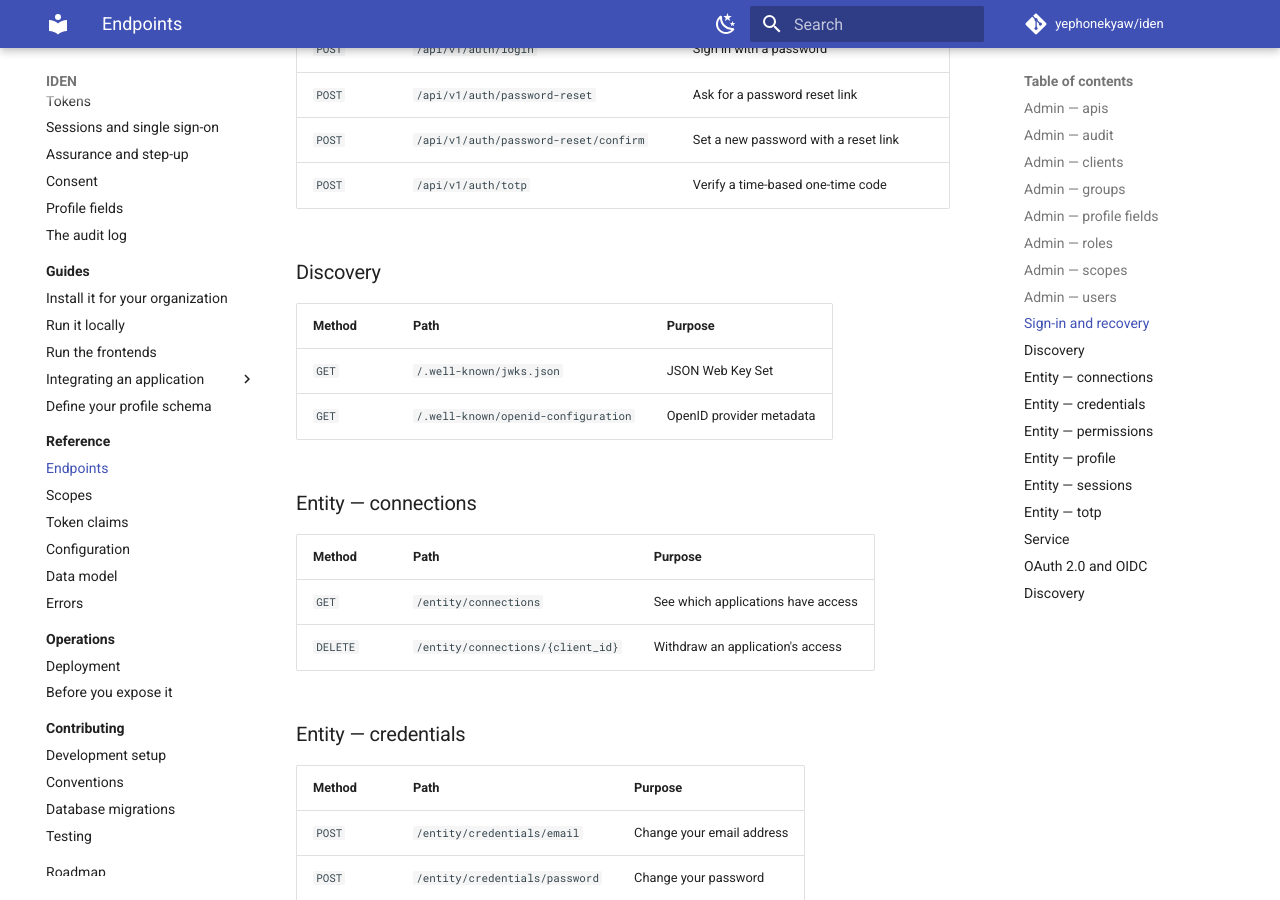
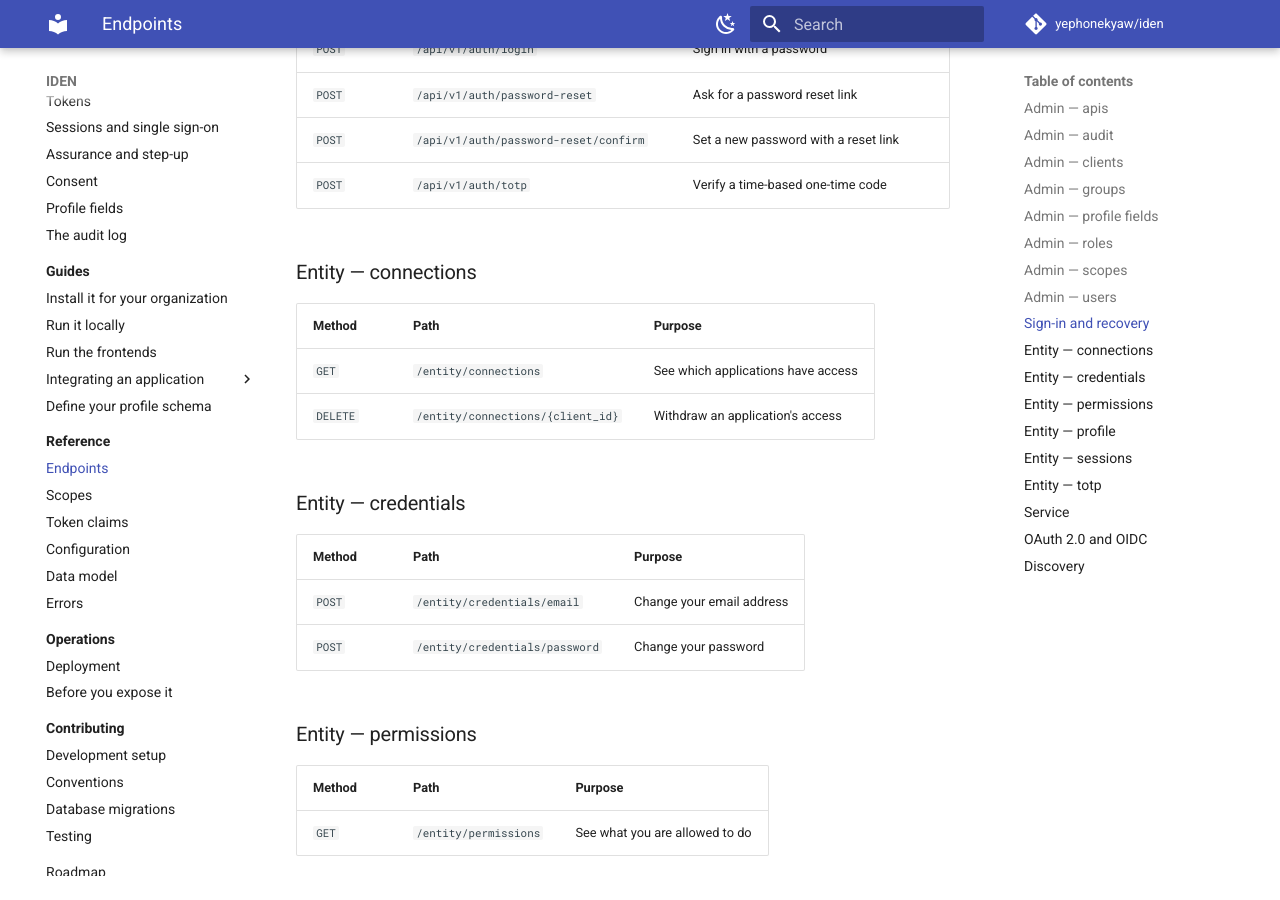
Before and after one commit to yephonekyaw/iden, an MkDocs documentation site: the page built from docs/reference/endpoints.md, in a window 1280 px wide and 900 px high, scrolled down 3982 px. Built offline with MkDocs 1.6.1 and Material for MkDocs 9.7.7, drawn with Linux system fonts in a browser that asks for light colours; comment, search, counter and statistics services are not loaded.

Commit message:
docs(endpoints): merge the duplicated discovery section

```diff
--- a/docs/reference/endpoints.md
+++ b/docs/reference/endpoints.md
@@ -107,13 +107,6 @@ Every `/admin/*` and `/entity/*` route is gated by a permission named in its des
 | `POST` | `/api/v1/auth/password-reset/confirm` | Set a new password with a reset link |
 | `POST` | `/api/v1/auth/totp` | Verify a time-based one-time code |
 
-### Discovery
-
-| Method | Path | Purpose |
-|---|---|---|
-| `GET` | `/.well-known/jwks.json` | JSON Web Key Set |
-| `GET` | `/.well-known/openid-configuration` | OpenID provider metadata |
-
 ### Entity — connections
 
 | Method | Path | Purpose |
```
